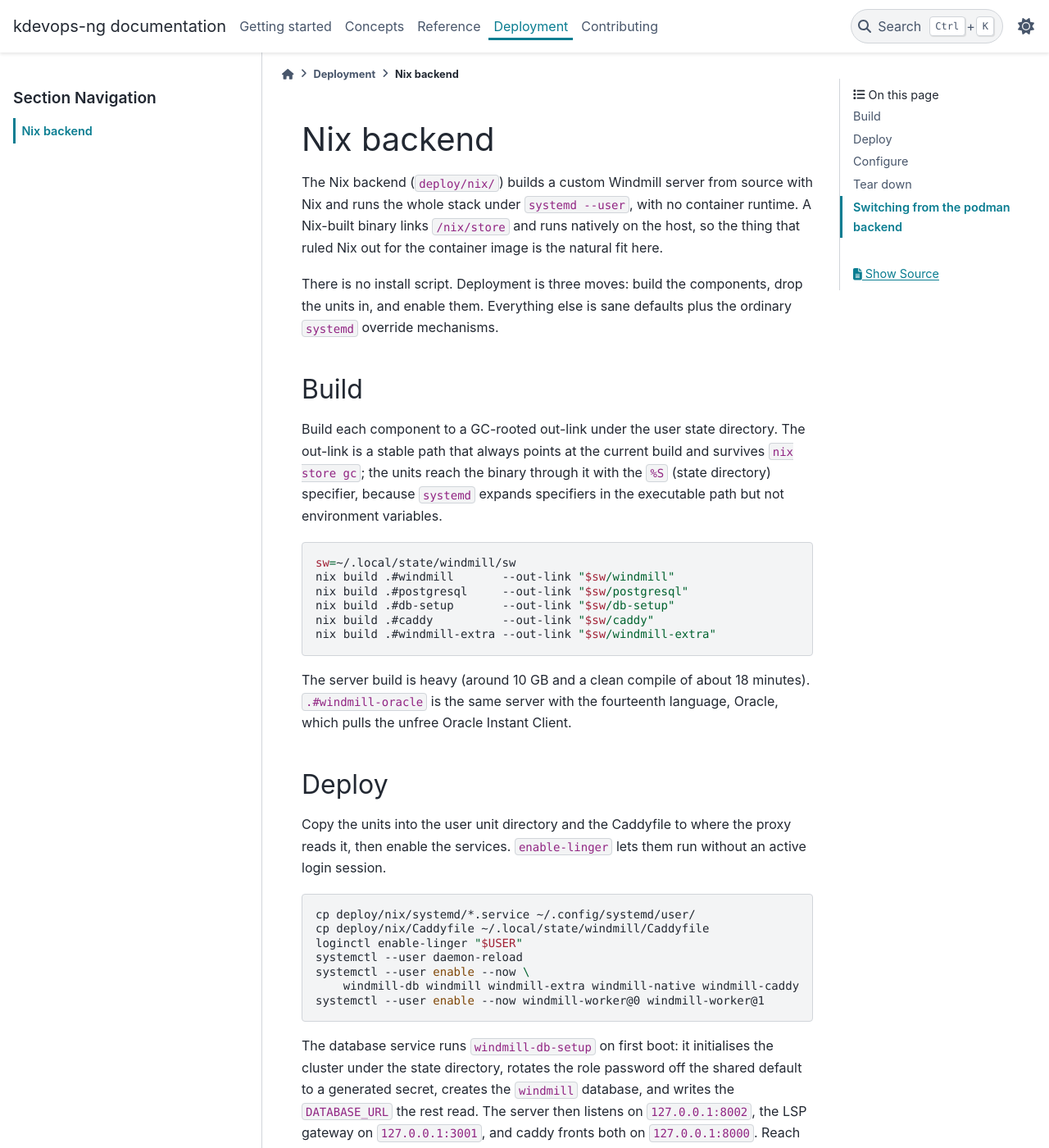
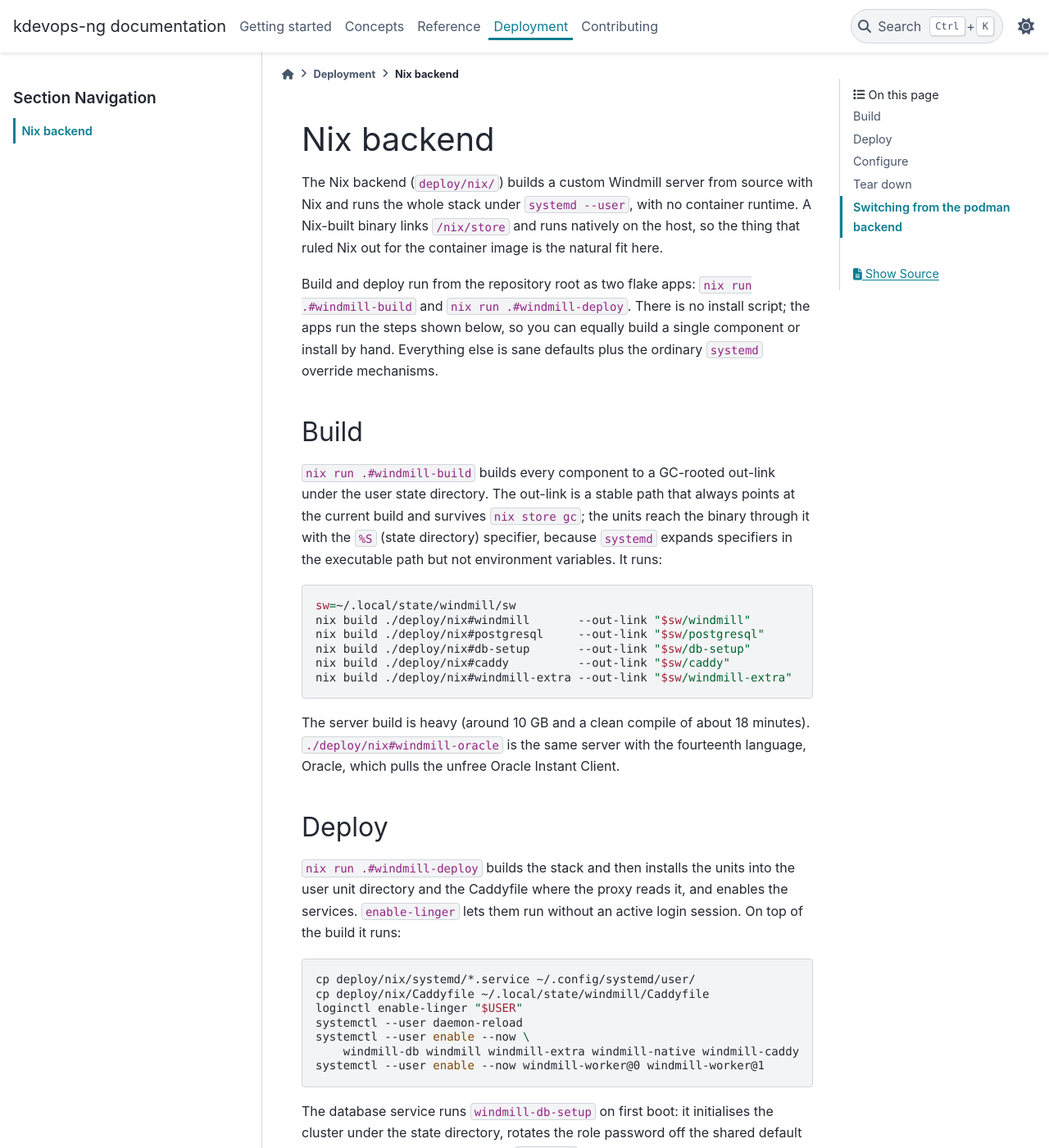
Before and after one commit to dagomez137/kdevops-ng, a Sphinx documentation site: the page built from docs/deployment/nix-backend.rst, in a window 1280 px wide and 1400 px high. Shown: the whole window at 82% size. Built offline with Sphinx 7.4.7 and the PyData theme 0.15.4, drawn with Linux system fonts in a browser that asks for light colours.

Commit message:
docs: make nix-backend the single deploy source, lead with the apps
The deploy procedure now lives in one place. nix-backend.rst leads with
`nix run .#windmill-build` and `nix run .#windmill-deploy` as the method and
shows the underlying nix build, unit install, and systemctl commands as what the
apps run, rather than as a separate manual procedure. The development guide stops
duplicating the commands and just names the two apps and links to the backend
page.

Generated-by: Claude AI
Signed-off-by: Daniel Gomez <da.gomez@kernel.org>

```diff
--- a/docs/deployment/nix-backend.rst
+++ b/docs/deployment/nix-backend.rst
@@ -9,38 +9,42 @@ with Nix and runs the whole stack under ``systemd --user``, with no container
 runtime. A Nix-built binary links ``/nix/store`` and runs natively on the host,
 so the thing that ruled Nix out for the container image is the natural fit here.
 
-There is no install script. Deployment is three moves: build the components,
-drop the units in, and enable them. Everything else is sane defaults plus the
+Build and deploy run from the repository root as two flake apps:
+``nix run .#windmill-build`` and ``nix run .#windmill-deploy``. There is no
+install script; the apps run the steps shown below, so you can equally build a
+single component or install by hand. Everything else is sane defaults plus the
 ordinary ``systemd`` override mechanisms.
 
 Build
 =====
 
-Build each component to a GC-rooted out-link under the user state directory. The
-out-link is a stable path that always points at the current build and survives
-``nix store gc``; the units reach the binary through it with the ``%S`` (state
-directory) specifier, because ``systemd`` expands specifiers in the executable
-path but not environment variables.
+``nix run .#windmill-build`` builds every component to a GC-rooted out-link
+under the user state directory. The out-link is a stable path that always points
+at the current build and survives ``nix store gc``; the units reach the binary
+through it with the ``%S`` (state directory) specifier, because ``systemd``
+expands specifiers in the executable path but not environment variables. It
+runs:
 
 .. code-block:: shell
 
    sw=~/.local/state/windmill/sw
-   nix build .#windmill       --out-link "$sw/windmill"
-   nix build .#postgresql     --out-link "$sw/postgresql"
-   nix build .#db-setup       --out-link "$sw/db-setup"
-   nix build .#caddy          --out-link "$sw/caddy"
-   nix build .#windmill-extra --out-link "$sw/windmill-extra"
+   nix build ./deploy/nix#windmill       --out-link "$sw/windmill"
+   nix build ./deploy/nix#postgresql     --out-link "$sw/postgresql"
+   nix build ./deploy/nix#db-setup       --out-link "$sw/db-setup"
+   nix build ./deploy/nix#caddy          --out-link "$sw/caddy"
+   nix build ./deploy/nix#windmill-extra --out-link "$sw/windmill-extra"
 
 The server build is heavy (around 10 GB and a clean compile of about 18
-minutes). ``.#windmill-oracle`` is the same server with the fourteenth language,
-Oracle, which pulls the unfree Oracle Instant Client.
+minutes). ``./deploy/nix#windmill-oracle`` is the same server with the
+fourteenth language, Oracle, which pulls the unfree Oracle Instant Client.
 
 Deploy
 ======
 
-Copy the units into the user unit directory and the Caddyfile to where the proxy
-reads it, then enable the services. ``enable-linger`` lets them run without an
-active login session.
+``nix run .#windmill-deploy`` builds the stack and then installs the units into
+the user unit directory and the Caddyfile where the proxy reads it, and enables
+the services. ``enable-linger`` lets them run without an active login session.
+On top of the build it runs:
 
 .. code-block:: shell
 
```
Also changed, not shown: docs/contributing/development.rst (+4 -12 lines).
